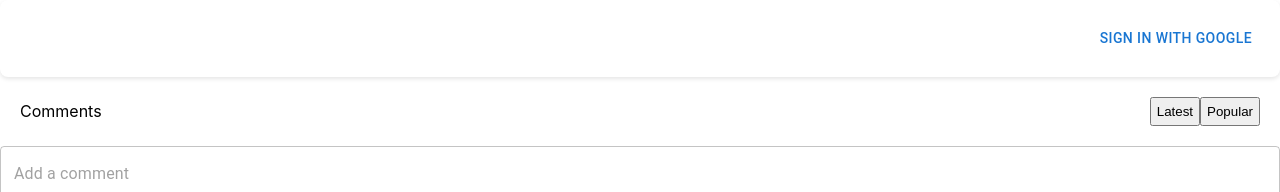
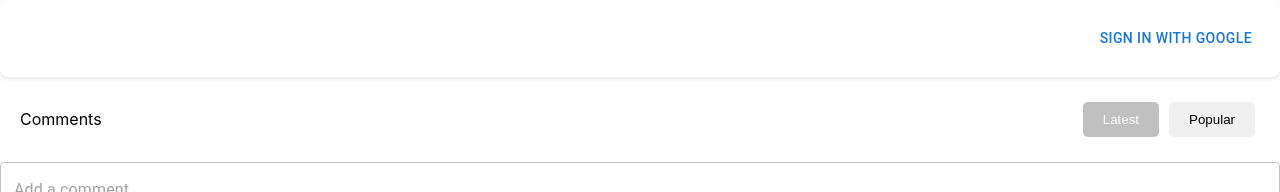
Before and after one commit to Rugved1998/DynamicComment, a React (Create React App) app: page / in a window 1280 px wide. Shown: the top 192 px of the page. Built offline with nearby package versions, Linux system fonts and the light colour scheme; no server answers; the database is empty.

Commit message:
Implemented logic to sort based on Reactions

```diff
--- a/src/App.css
+++ b/src/App.css
@@ -1,42 +1,4 @@
-/* Delivered Code */
-/* .App {
-  text-align: center;
-}
 
-.App-logo {
-  height: 40vmin;
-  pointer-events: none;
-}
-
-@media (prefers-reduced-motion: no-preference) {
-  .App-logo {
-    animation: App-logo-spin infinite 20s linear;
-  }
-}
-
-.App-header {
-  background-color: #282c34;
-  min-height: 100vh;
-  display: flex;
-  flex-direction: column;
-  align-items: center;
-  justify-content: center;
-  font-size: calc(10px + 2vmin);
-  color: white;
-}
-
-.App-link {
-  color: #61dafb;
-}
-
-@keyframes App-logo-spin {
-  from {
-    transform: rotate(0deg);
-  }
-  to {
-    transform: rotate(360deg);
-  }
-} */
 
 .App{
   display: 'flex';
@@ -111,3 +73,25 @@ label{
   padding:5px;
   border:1px solid black;
 }
+
+/* App.css */
+
+.sort button {
+  padding: 10px 20px;
+  margin: 5px;
+  border: none;
+  cursor: pointer;
+  background-color: #f0f0f0;
+  border-radius: 5px;
+  transition: background-color 0.3s ease;
+}
+
+.sort button.active {
+  background-color: #007bff;
+  color: white;
+}
+
+.sort button:disabled {
+  background-color: #c0c0c0;
+  cursor: not-allowed;
+}
--- a/src/App.tsx
+++ b/src/App.tsx
@@ -1,4 +1,4 @@
-import React, { useEffect, useState } from 'react';
+import React, { useEffect, useState, useMemo } from 'react';
 import './App.css';
 import CommentInput from './components/CommentInput';
 import UserName from './components/UserName';
@@ -6,76 +6,97 @@ import { Button } from '@mui/material';
 import { useAuth } from './components/AuthProvider';
 import Header from './components/Header';
 import CommentList from './components/CommentList';
-import { getComments } from './services/commentService';
+import { getComments, updateCommentLikesDislikes } from './services/commentService';
 
 function App() {
   const { user, login, logout } = useAuth();
   const [comments, setComments] = useState<any[]>([]);
   const [lastVisible, setLastVisible] = useState<any>(null);
-  const [sortBy, setSortBy] = useState('createdAt');
+  const [sortBy, setSortBy] = useState<'createdAt' | 'reactCount'>('createdAt');
   const [isFetching, setIsFetching] = useState(false);
 
+
   const fetchComments = async () => {
-    let temp=comments;
+    const uniqueComments = new Map();
     if (isFetching) return;
     setIsFetching(true);
     try {
       const { comments: fetchedComments, lastVisible: newLastVisible } = await getComments(sortBy, lastVisible);
-     temp=[...temp, ...fetchedComments];
       setLastVisible(newLastVisible);
+
+    comments.forEach(comment => uniqueComments.set(comment.id, comment));
+    fetchedComments.forEach(comment => uniqueComments.set(comment.id, comment));
+
     } catch (error) {
       console.error("Error fetching comments:", error);
     } finally {
       setIsFetching(false);
-      setComments(temp);
+      setComments(Array.from(uniqueComments.values()));
     }
   };
 
   useEffect(() => {
+    setLastVisible(null);
+    setComments([]);
     fetchComments();
   }, [sortBy]);
 
-  // Handle Like and Dislike interactions
-  const handleLike = (commentId: string) => {
-    setComments(prevComments =>
-      prevComments.map(comment => {
+  const sortedComments = useMemo(() => {
+    console.log("Comment useMEmo: "+comments );
+    let sorted = comments;
+
+    if (sortBy === 'createdAt') {
+      sorted.sort((x, y) => y.createdAt - x.createdAt);
+    } else if (sortBy === 'reactCount') {
+      sorted.sort((x, y) => y.reactCount - x.reactCount);
+    }
+
+    return sorted;
+  }, [comments, sortBy]);
+
+  const handleSort = (sortBy: 'createdAt' | 'reactCount') => {
+    setSortBy(sortBy);
+    console.log("Comment sort: "+comments );
+  };
+
+  const handleLike = async (commentId: string) => {
+    const updatedComments = comments.map(comment => {
       if (comment.id === commentId) {
-          if (comment.userLiked) {
-            return { ...comment, like: comment.like - 1, userLiked: false };
-          } else {
         return {
           ...comment,
-              like: comment.like + 1,
+          like: comment.userLiked ? comment.like - 1 : comment.like + 1,
           dislike: comment.userDisliked ? comment.dislike - 1 : comment.dislike,
-              userLiked: true,
+          userLiked: !comment.userLiked,
           userDisliked: false,
         };
       }
+      return comment;
+    });
+    const updatedComment = updatedComments.find(comment => comment.id === commentId);
+    if (updatedComment) {
+      await updateCommentLikesDislikes(commentId, updatedComment.like, updatedComment.dislike);
     }
-        return comment;
-      })
-    );
+    setComments(updatedComments);
   };
 
-  const handleDislike = (commentId: string) => {
-    setComments(prevComments =>
-      prevComments.map(comment => {
+  const handleDislike = async (commentId: string) => {
+    const updatedComments = comments.map(comment => {
       if (comment.id === commentId) {
-          if (comment.userDisliked) {
-            return { ...comment, dislike: comment.dislike - 1, userDisliked: false };
-          } else {
         return {
           ...comment,
-              dislike: comment.dislike + 1,
+          dislike: comment.userDisliked ? comment.dislike - 1 : comment.dislike + 1,
           like: comment.userLiked ? comment.like - 1 : comment.like,
-              userDisliked: true,
+          userDisliked: !comment.userDisliked,
           userLiked: false,
         };
       }
+      return comment;
+    });
+    const updatedComment = updatedComments.find(comment => comment.id === commentId);
+    if (updatedComment) {
+      await updateCommentLikesDislikes(commentId, updatedComment.like, updatedComment.dislike);
     }
-        return comment;
-      })
-    );
+    setComments(updatedComments);
   };
 
   return (
@@ -86,17 +107,18 @@ function App() {
             <UserName user={user} />
             <Button onClick={logout}>Logout</Button>
           </div>
-          <Header />
+          <Header handleSort={handleSort} />
           <CommentInput />
-          <CommentList comments={comments} onLike={handleLike} onDislike={handleDislike} />
+          <CommentList comments={sortedComments} onLike={handleLike} onDislike={handleDislike} />
         </>
       ) : (
         <>
           <div className="Panel-logout">
             <Button onClick={login}>Sign in with Google</Button>
           </div>
-          <Header />
+          <Header handleSort={handleSort} />
           <CommentInput />
+          <CommentList comments={sortedComments} onLike={handleLike} onDislike={handleDislike} />
         </>
       )}
     </div>
--- a/src/components/CommentInput.tsx
+++ b/src/components/CommentInput.tsx
@@ -21,8 +21,8 @@ const CommentInput: React.FC = () => {
       setFile(null);
     }
   };
-  const like=0;
-  const dislike=0;
+  let like=0;
+  let dislike=0;
 
   return (
     <div>
--- a/src/components/CommentList.tsx
+++ b/src/components/CommentList.tsx
@@ -8,6 +8,8 @@ interface CommentListProps {
 }
 
 const CommentList: React.FC<CommentListProps> = ({ comments, onLike, onDislike }) => {
+  const cons=()=>{console.log('Comment List')}
+  {cons();}
   return (
     <div>
       {comments.map((comment) => (
--- a/src/components/Header.tsx
+++ b/src/components/Header.tsx
@@ -1,20 +1,41 @@
-import React from 'react';
+import React, { useState } from 'react';
+
+interface HeaderProps {
+  handleSort: (sortBy: 'createdAt' | 'reactCount') => void;
+}
+
+const Header: React.FC<HeaderProps> = ({ handleSort }) => {
+  const [activeButton, setActiveButton] = useState<'createdAt' | 'reactCount'>('createdAt');
+
+  const handleClick = (sortBy: 'createdAt' | 'reactCount') => {
+
+    setActiveButton(sortBy);
+    handleSort(sortBy);
 
 
-
-
-const Header: React.FC = () => {
-
+  };
 
   return (
-    <div className={'header'}>
-        <div>
-            Comments
-        </div>
-        <div className={'sort'}>
-            <button>Latest</button>
-            <button>Popular</button>
-        </div>
+    <div className="header">
+      <div>
+        Comments
+      </div>
+      <div className="sort">
+        <button
+          className={activeButton === 'createdAt' ? 'active' : ''}
+          onClick={() => handleClick('createdAt')}
+          disabled={activeButton === 'createdAt'}
+        >
+          Latest
+        </button>
+        <button
+          className={activeButton === 'reactCount' ? 'active' : ''}
+          onClick={() => handleClick('reactCount')}
+          disabled={activeButton === 'reactCount'}
+        >
+          Popular
+        </button>
+      </div>
     </div>
   );
 };
--- a/src/services/commentService.ts
+++ b/src/services/commentService.ts
@@ -1,5 +1,5 @@
 
-import { collection, addDoc, query, orderBy, limit, getDocs, startAfter, Timestamp } from 'firebase/firestore';
+import { collection, addDoc, query, orderBy, limit, getDocs, startAfter, Timestamp, updateDoc, doc } from 'firebase/firestore';
 import { db } from './firebaseConfig';
 
 const commentsCollection = collection(db, 'comments');
@@ -15,7 +15,7 @@ export const getComments = async (sortBy: string, lastVisible: any = null, pageS
   try {
     const commentsQuery = query(
       commentsCollection,
-      orderBy(sortBy),
+      orderBy(sortBy,'desc'),
       limit(pageSize),
       ...(lastVisible ? [startAfter(lastVisible)] : [])
     );
@@ -24,7 +24,8 @@ export const getComments = async (sortBy: string, lastVisible: any = null, pageS
     const comments = commentSnapshot.docs.map((doc) => ({
       id: doc.id,
       ...doc.data(),
-    }));
+    })
+  );
 
     return { comments, lastVisible: commentSnapshot.docs[commentSnapshot.docs.length - 1] || null };
   } catch (error) {
@@ -32,3 +33,16 @@ export const getComments = async (sortBy: string, lastVisible: any = null, pageS
     return { comments: [], lastVisible: null };
   }
 };
+
+export const updateCommentLikesDislikes = async (commentId: string, likes: number, dislikes: number) => {
+  try {
+    const commentRef = doc(db, 'comments', commentId);
+    await updateDoc(commentRef, {
+      like: likes,
+      dislike: dislikes,
+      reactCount: likes + dislikes,
+    });
+  } catch (error) {
+    console.error("Error updating comment likes/dislikes:", error);
+  }
+};
```
Lines whose indentation alone changed are shown as unchanged.
